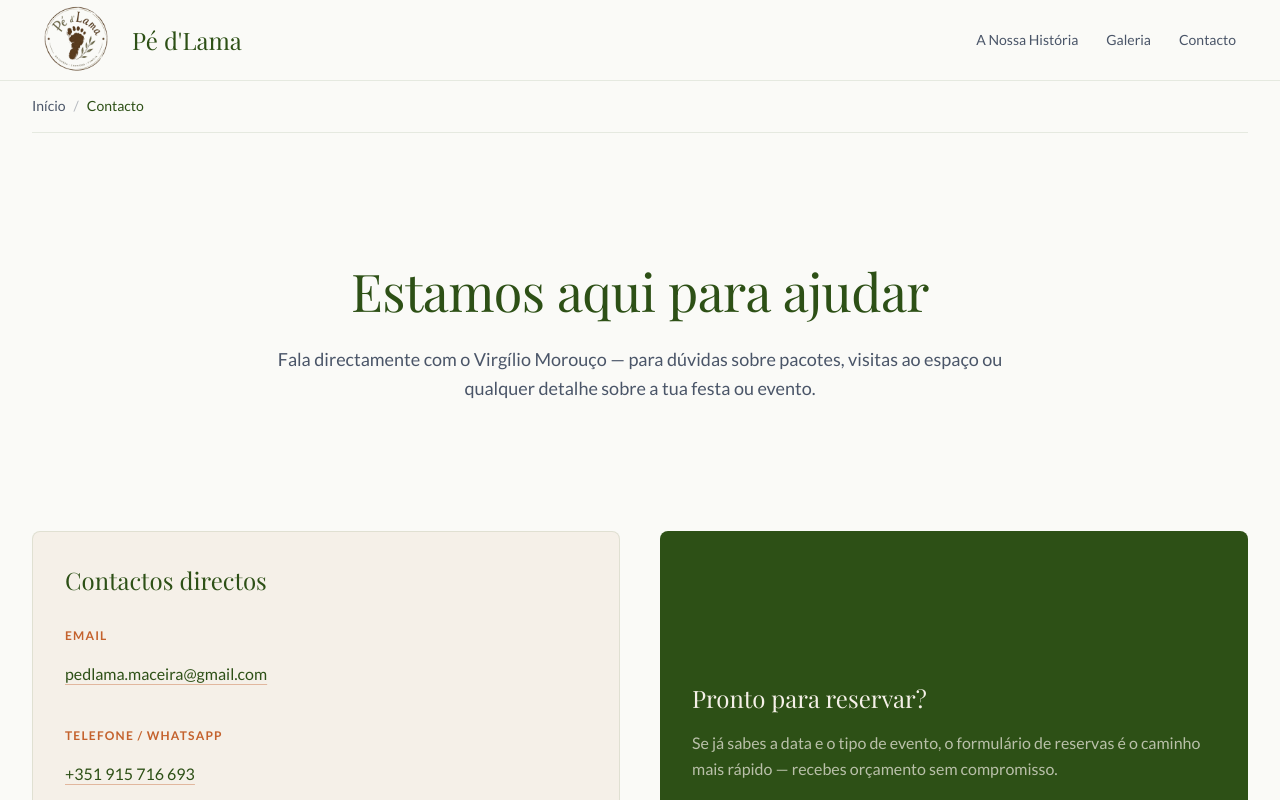
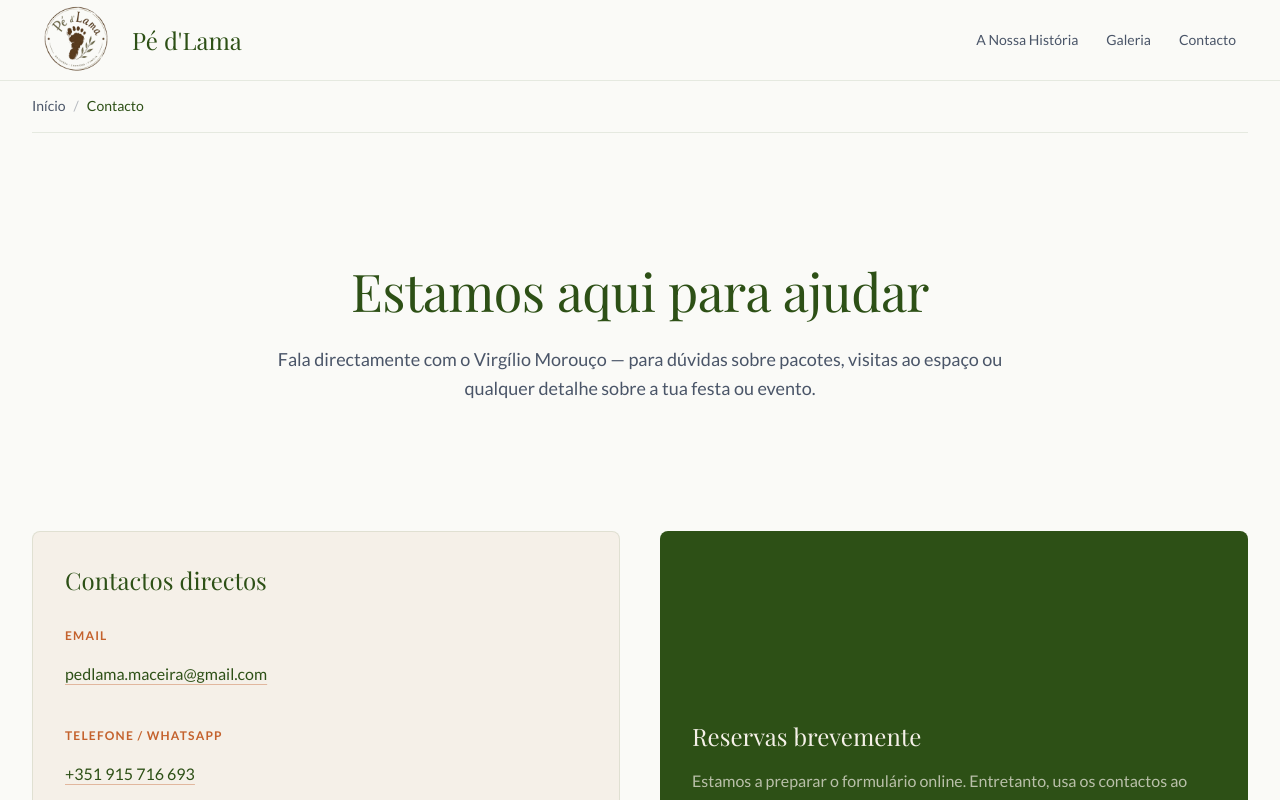
Before and after one commit to PetsVerse/pedlama, a Next.js app: page /contacto in a window 1280 px wide. Shown: the top 800 px of the page. Built offline with nearby package versions, Linux system fonts and the light colour scheme; a web font is replaced by a local one.

Commit message:
feat: update contact and about pages to conditionally display reservation options based on launch status

```diff
--- a/app/contacto/page.tsx
+++ b/app/contacto/page.tsx
@@ -1,5 +1,6 @@
 import type { Metadata } from 'next';
 import Link from 'next/link';
+import { RESERVATIONS_LIVE } from '@/lib/site-config';
 
 const PAGE_TITLE = "Contacto — Pé d'Lama";
 
@@ -171,18 +172,21 @@ export default function ContactoPage() {
 
           <div className="flex flex-col justify-center rounded-lg bg-forest p-8">
             <h2 className="font-display text-2xl text-cream">
-              Pronto para reservar?
+              {RESERVATIONS_LIVE ? 'Pronto para reservar?' : 'Reservas brevemente'}
             </h2>
             <p className="mt-4 leading-relaxed text-cream/70">
-              Se já sabes a data e o tipo de evento, o formulário de reservas é
-              o caminho mais rápido — recebes orçamento sem compromisso.
+              {RESERVATIONS_LIVE
+                ? 'Se já sabes a data e o tipo de evento, o formulário de reservas é o caminho mais rápido — recebes orçamento sem compromisso.'
+                : 'Estamos a preparar o formulário online. Entretanto, usa os contactos ao lado — respondemos em menos de 24 horas.'}
             </p>
+            {RESERVATIONS_LIVE ? (
               <Link
                 href="/reservas/"
                 className="mt-8 inline-flex min-h-[44px] w-fit items-center justify-center rounded-md bg-terracotta px-8 text-base font-bold text-white transition-colors hover:bg-terracotta-dark focus-visible:outline focus-visible:outline-2 focus-visible:outline-offset-2 focus-visible:outline-cream"
               >
                 Formulário de Reserva →
               </Link>
+            ) : null}
           </div>
           </div>
 
--- a/app/sobre/page.tsx
+++ b/app/sobre/page.tsx
@@ -1,6 +1,7 @@
 import type { Metadata } from 'next';
 import Link from 'next/link';
 import StormCarousel from '@/components/ui/StormCarousel';
+import { prelaunchHidden, RESERVATIONS_LIVE } from '@/lib/site-config';
 
 const PAGE_TITLE = "A Nossa História — Pé d'Lama";
 
@@ -265,7 +266,9 @@ export default function SobrePage() {
           <div className="mt-10 flex flex-col items-center justify-center gap-4 sm:flex-row">
             <Link
               href="/pacotes/"
-              className="inline-flex min-h-[44px] w-full items-center justify-center rounded-md bg-terracotta px-8 text-base font-bold text-white transition-colors hover:bg-terracotta-dark focus-visible:outline focus-visible:outline-2 focus-visible:outline-offset-2 focus-visible:outline-forest sm:w-auto"
+              className={`${prelaunchHidden} inline-flex min-h-[44px] w-full items-center justify-center rounded-md bg-terracotta px-8 text-base font-bold text-white transition-colors hover:bg-terracotta-dark focus-visible:outline focus-visible:outline-2 focus-visible:outline-offset-2 focus-visible:outline-forest sm:w-auto`}
+              aria-hidden={!RESERVATIONS_LIVE}
+              tabIndex={RESERVATIONS_LIVE ? undefined : -1}
             >
               Ver Pacotes
             </Link>
```
Lines whose indentation alone changed are shown as unchanged.
